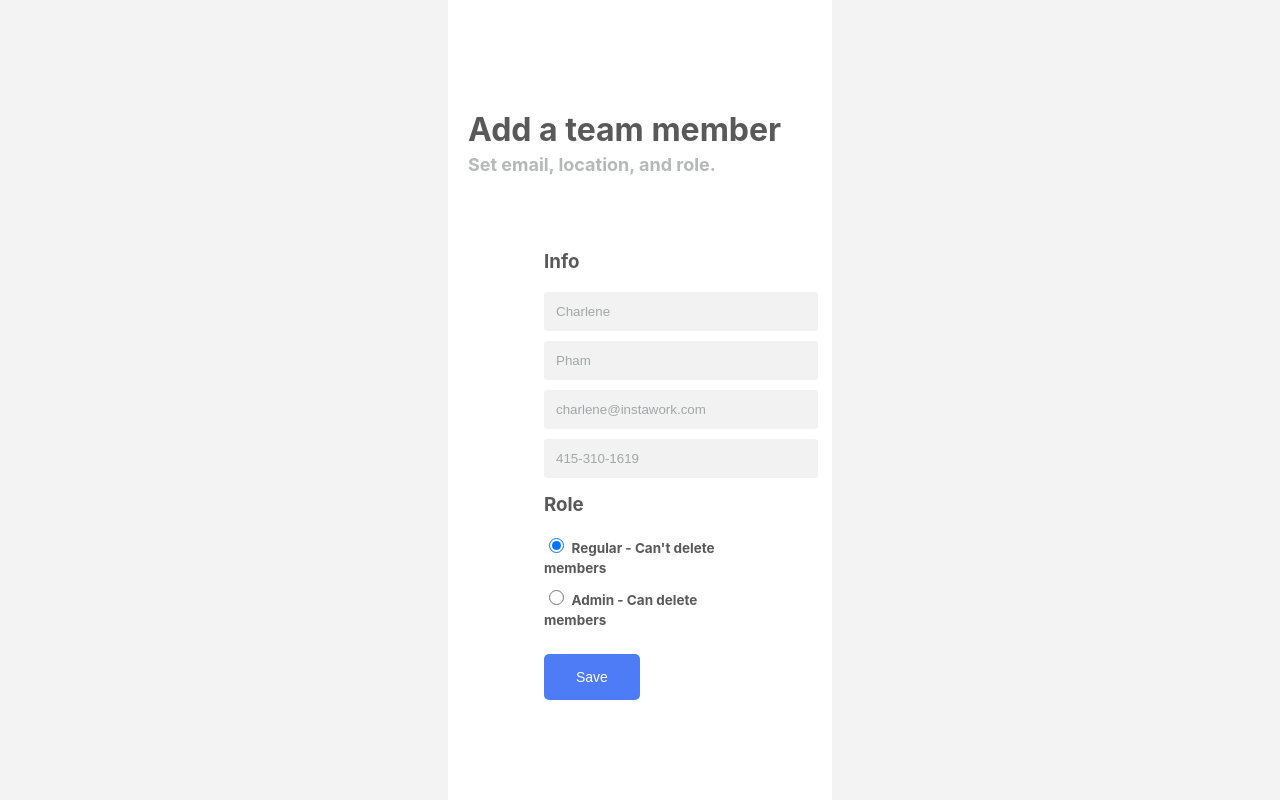
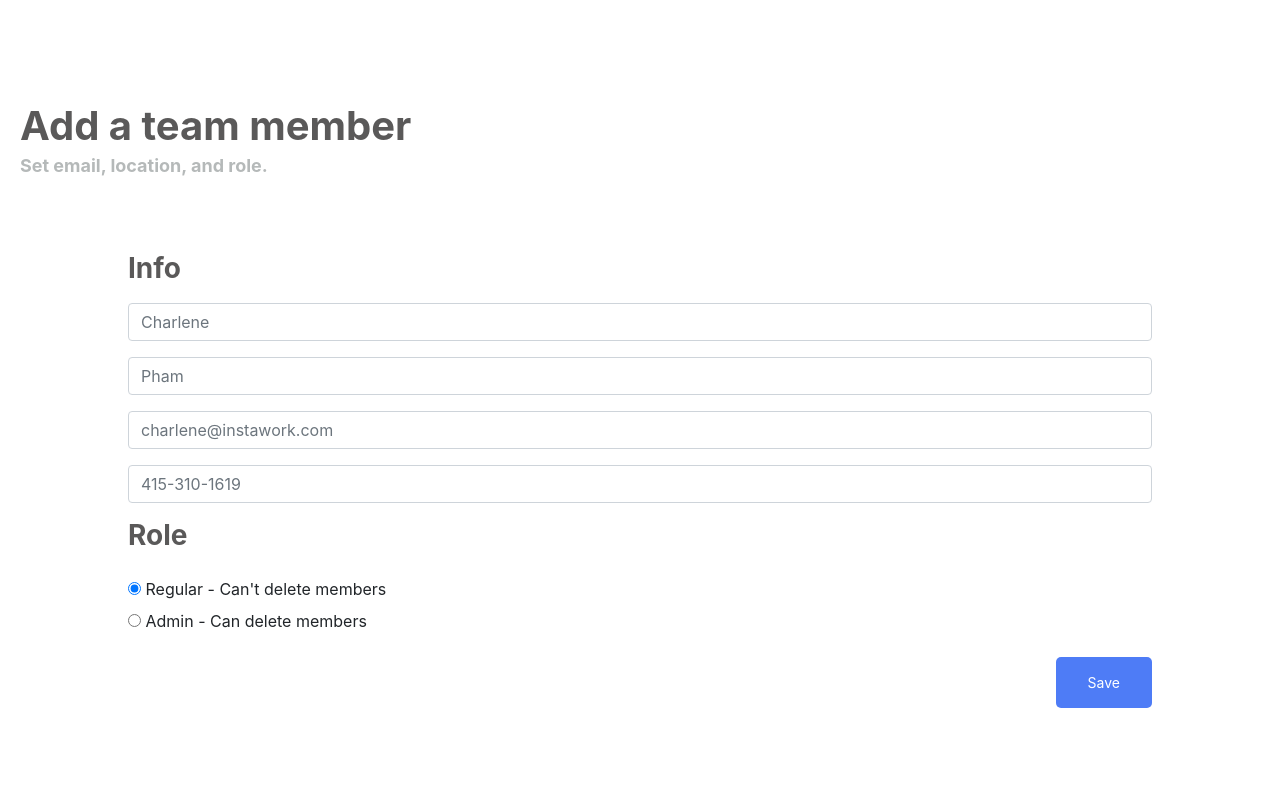
Before and after one commit to SaraEid1/Team-Member-Management-App, a Django app: page /app/addMemberForm in a window 1280 px wide. Run offline with Django 4.2, Linux system fonts and the light colour scheme; some libraries are stand-ins or nearby versions; some web fonts are replaced.

Commit message:
feedback

```diff
--- /dev/null
+++ b/my_app/forms.py
@@ -0,0 +1,48 @@
+from django.forms import ModelForm
+from django import forms
+from .models import TeamMember
+
+ROLE_CHOICES = [
+    (' ', "Regular - Can't delete members"),
+    ('(admin)', "Admin - Can delete members")
+]
+
+class AddPageForm (forms.ModelForm):
+    role = forms.ChoiceField(choices=ROLE_CHOICES, widget=forms.RadioSelect())
+    class Meta:
+        model = TeamMember
+        fields = ('__all__')
+        widget = {
+            'firstname':forms.TextInput (),
+            'lastname':forms.TextInput (),
+            'email':forms.EmailInput (),
+            'phonenumber':forms.TextInput ()
+        }
+    def __init__(self, *args, **kwargs):
+        super(AddPageForm, self).__init__(*args, **kwargs)
+        self.fields['firstname'].widget.attrs\
+            .update({
+                'placeholder': 'Charlene',
+                'class': 'form-control',
+            })
+        self.fields['lastname'].widget.attrs\
+            .update({
+                'placeholder': 'Pham',
+                'class': 'form-control'
+            })
+
+        self.fields['email'].widget.attrs\
+            .update({
+                'placeholder': 'charlene@instawork.com',
+                'class': 'form-control'
+            })
+        self.fields['phonenumber'].widget.attrs\
+            .update({
+                'placeholder': '415-310-1619',
+                'class': 'form-control'
+            })
+        self.fields['firstname'].label = ''
+        self.fields['lastname'].label = ''
+        self.fields['email'].label = ''
+        self.fields['phonenumber'].label = ''
+        self.fields['role'].label = ''
--- a/my_app/models.py
+++ b/my_app/models.py
@@ -1,8 +1,5 @@
 from django.db import models
-from phone_field import PhoneField
 
-
-# Create your models here.
 
 class TeamMember (models.Model):
     # id, info (firstname, lastname, email, phone number), role
@@ -10,5 +7,5 @@ class TeamMember (models.Model):
     firstname = models.CharField (max_length=250)
     lastname = models.CharField (max_length=250)
     email = models.EmailField (max_length=250)
-    phonenumber = PhoneField(blank=True, help_text='phone number')
+    phonenumber = models.CharField(max_length=12)
     role = models.CharField (max_length=100)
--- a/my_app/static/my_app/style.css
+++ b/my_app/static/my_app/style.css
@@ -10,8 +10,7 @@ html {
 }
 
 body{
-    height: 80vh;
-    width: 30vw;
+    width: 100vw;
     align-content: center;
     background: white;
     font-family: -apple-system, BlinkMacSystemFont,  Helvetica;
@@ -26,6 +25,13 @@ a {
     color: #000;
     font-weight: bold;
 }
+
+.form-group {
+    width: 80%;
+    vertical-align: middle;
+    margin: auto;
+}
+
 
 h1{
     color: #5a5959;
@@ -51,8 +57,11 @@ h2{
 h3 {
     color: #5a5959;
     font-weight: bold;
-    margin-left: 0px;
-    margin-top: 15px;
+    margin: auto;
+}
+
+#info {
+    margin-bottom: 10px;
 }
 
 dl{
@@ -106,34 +115,9 @@ dl{
     margin-left: 65px;
 }
 
-.input {
-    border: none;
-    appearance: none;
-    -ms-appearance: none;
-    -moz-appearance: none;
-    -webkit-appearance: none;
-    background: #f2f2f2;
-    padding: 12px;
-    border-radius: 3px;
-    width: 250px;
-    display: inline-block;
-    margin-left: 0px;
-    margin-right: 100px;
-}
-
-input::placeholder{
-    color: #a2a6a6;
-    transition: color 0.3s ease;
-
-}
-
-input:focus::placeholder{
-    color: transparent;
-
-}
 
 .button {
-    background-color: #4e7cf6; /* Green */
+    background-color: #4e7cf6;
     border: none;
     color: white;
     padding: 15px 32px;
@@ -146,6 +130,27 @@ input:focus::placeholder{
     position: relative;
     margin-top: 15px;
   }
+
+  .btn{
+    background-color: #4e7cf6;
+    border: none;
+    color: white;
+    padding: 15px 32px;
+    text-align: center;
+    text-decoration: none;
+    font-size: 14px;
+    border-radius: 5px;
+    position: relative;
+    margin: auto;
+    margin-bottom: 10px;
+    float: right;
+  }
+
+  .btn:hover{
+    background-color: #4e7cf6;
+
+  }
+
 
   .radiotext{
     font-size: 13.5px;
@@ -179,6 +184,11 @@ input:focus::placeholder{
   }
 
   #delete {
-    float: left;
-    margin-right: 0px;
+    background-color: white;
+    color: red;
+    border: 2px solid #a2a6a6;
 }
+
+.control{
+    background-color: red;
+}
--- a/my_app/templates/my_app/addpage.html
+++ b/my_app/templates/my_app/addpage.html
@@ -4,6 +4,7 @@
     <meta charset="utf-8">
     <meta http-equiv="X-UA-Compatible" content="IE=edge">
     <meta name="viewport" content="width=device-width, initial-scale=1.0">
+    <link rel="stylesheet" href="https://stackpath.bootstrapcdn.com/bootstrap/4.1.3/css/bootstrap.min.css" integrity="sha384-MCw98/SFnGE8fJT3GXwEOngsV7Zt27NXFoaoApmYm81iuXoPkFOJwJ8ERdknLPMO" crossorigin="anonymous">
     <title>Team Mnagment Project</title>
     <link href="https://fonts.googleapis.com/css?family=Oswald:400,600,700|Ranga:400,700&display=swap" rel="stylesheet">
 
@@ -11,52 +12,23 @@
     <link rel="stylesheet" type="text/css" href ="{% static 'my_app/style.css' %}"/>
   </head>
   <body>
-      <form method="POST" action="{% url 'addMember' %}">
-        {% csrf_token %}
-          <h1>Add a team member</h1>
-          <h2 id="h2">Set email, location, and role.</h2>
+    <h1>Add a team member</h1>
+    <h2 id="h2">Set email, location, and role.</h2>
 
-          <div style="margin: 10px auto; width: 50%">
-            <label> <h3>Info </h3></label>
-          </div>
+      <div class="form-group">
+      <form method="POST" action="">
 
-          <div style="margin: 10px auto; width: 50%">
-            <input type="text" name="firstname" placeholder = "Charlene" class="input">
-          </div>
+        <label> <h3 id="info">Info </h3></label>
+          {% csrf_token %}
+          <p>{{ form.firstname }}</p>
+          <p>{{ form.lastname }}</p>
+          <p>{{ form.email }}</p>
+          <p>{{ form.phonenumber }}</p>
+        <label> <h3>Role </h3></label>
+          <p>{{ form.role }}</p>
 
-          <div style="margin: 10px auto; width: 50%">
-            <input type="text" name="lastname" placeholder = "Pham" class="input">
-          </div>
-
-          <div style="margin: 10px auto; width: 50%">
-            <input type="email" name="email" placeholder = "charlene@instawork.com" class="input">
-          </div>
-
-          <div style="margin: 10px auto; width: 50%">
-            <input type="tel" name="phonenumber" placeholder = "415-310-1619" class="input">
-          </div>
-
-          <div style="margin: 10px auto; width: 50%">
-                <label><h3> Role </h3></label>
-            </div>
-
-            <div style="margin: 10px auto; width: 50%">
-                <input type="radio" id="regular" class ="radiobutton" name="role" value="0"checked>
-                <label  for="regular" class="radiotext">Regular - Can't delete members</label>
-              </div>
-
-              <div style="margin: 10px auto; width: 50%">
-                <input type="radio" id="admin"  class ="radiobutton" name="role" value="1">
-                <label for="admin" class="radiotext">Admin - Can delete members</label>
-              </div>
-
-
-              <div style="margin: 10px auto; width: 50%">
-                <input type="submit" value="Save" class="button">
-
-                </div>
-
+                <button type="submit" class="btn btn-success">Save </button>
       </form>
-
+    </div>
   </body>
 </html>
--- a/my_app/urls.py
+++ b/my_app/urls.py
@@ -3,11 +3,8 @@ from . import views
 
 urlpatterns = [
     path('', views.main, name='main'),
-    path ('specific', views.specific, name='specific'),
     path ('addMemberForm', views.addMemberForm, name='addForm'),
-    path ('addMember', views.addMember, name='addMember'),
     path ('editMemberForm/<int:member_id>', views.editMemberForm, name='editMemberForm'),
-    path ('editMember', views.editMember, name='editMember'),
     path ('deleteMember/<int:member_id>', views.deleteMember, name='deleteMember')
 
 ]
--- a/my_app/views.py
+++ b/my_app/views.py
@@ -1,76 +1,43 @@
 from django.shortcuts import render, redirect
 from django.http import HttpResponse
 from .models import TeamMember
+from .forms import AddPageForm
 
-# Create your views here.
 def main (request):
-    #displaying all the team members
-    members = TeamMember.objects.all()
-    members.length = len (members)
-    return render (request, 'my_app/index.html', {'members': members})
+    #displaying all the team members and the count
+    form = TeamMember.objects.all()
+    total_members = form.count()
+    context = {'form':form,'total_members':total_members}
+    return render (request, 'my_app/index.html',context)
 
-def specific (request):
-    return HttpResponse ("Specific url")
 
 def addMemberForm (request):
-    return render (request, 'my_app/addpage.html')
-
-def addMember (request):
+    form = AddPageForm(initial={'role':' '})
     #the request must be POST request
     if request.method == "POST":
-        firstname = request.POST.get('firstname')
-        lastname = request.POST.get('lastname')
-        admin = '(admin)'
-        email = request.POST.get('email')
-        phonenumber = request.POST.get('phonenumber')
-        role = request.POST.get('role')
-        member = TeamMember()
-        member.firstname = firstname
-        member.lastname = lastname
-        member.email = email
-        member.phonenumber = phonenumber
-        if role == "1":
-            member.role = admin
-        else:
-            member.role = ''
-        #adding member into database
-        member.save()
-        return redirect ('main')
-    #in case the request isn't a POST request
-    return redirect ('main')
+        form=AddPageForm(request.POST)
+        #checking the validity of the form to save
+        if form.is_valid():
+            form.save()
+            return redirect ('main')
+    context = {'form': form}
+    return render (request, 'my_app/addpage.html', context)
 
 def editMemberForm (request, member_id):
     member = TeamMember.objects.get (pk=member_id)
-    return render (request, 'my_app/editpage.html', {'member': member})
-
-def editMember (request):
+    form = AddPageForm (instance = member)
     #the request must be POST request
     if request.method == "POST":
-        admin = '(admin)'
-        id = request.POST.get('id')
-        firstname = request.POST.get('firstname')
-        lastname = request.POST.get('lastname')
-        email = request.POST.get('email')
-        phonenumber = request.POST.get('phonenumber')
-        role = request.POST.get('role')
-        #get the old member info
-        member = TeamMember.objects.get(pk=id)
-        #update the member info
-        member.firstname = firstname
-        member.lastname = lastname
-        member.email = email
-        member.phonenumber = phonenumber
-        if role == "1":
-            member.role = admin
-        else:
-            member.role = ''
-        #update the member info in database
-        member.save()
-        return redirect ('main')
-    #in case the request isn't a POST request
-    return redirect ('main')
+        form = AddPageForm(request.POST, instance = member)
+        #checking the validity of the form to save
+        if form.is_valid():
+            form.save()
+            return redirect ('main')
+
+    context = {'form': form, 'member': member}
+    return render (request, 'my_app/editpage.html', context)
 
 def deleteMember (request, member_id):
-    member = TeamMember.objects.get (pk=member_id)
-    member.delete()
+    form = TeamMember.objects.get (pk=member_id)
+    form.delete()
     return redirect ('main')
--- a/team_managment_project/settings.py
+++ b/team_managment_project/settings.py
@@ -38,8 +38,10 @@ INSTALLED_APPS = [
     'django.contrib.sessions',
     'django.contrib.messages',
     'django.contrib.staticfiles',
-    'phone_field'
+    'crispy_forms',
 ]
+
+CRISPY_TEMPLATE_PACK = 'bootstrap4'
 
 MIDDLEWARE = [
     'django.middleware.security.SecurityMiddleware',
```
Also changed, not shown: my_app/templates/my_app/editpage.html (+12 -42 lines), my_app/templates/my_app/index.html (+4 -3 lines), db.sqlite3, my_app/migrations/0006_alter_teammember_phonenumber.py (added), my_app/migrations/0007_teammember_rolename.py (added), my_app/migrations/0008_remove_teammember_rolename.py (added), my_app/migrations/0009_teammember_rolename.py (added), my_app/migrations/0010_remove_teammember_rolename.py (added), my_app/migrations/0011_alter_teammember_phonenumber.py (added).
